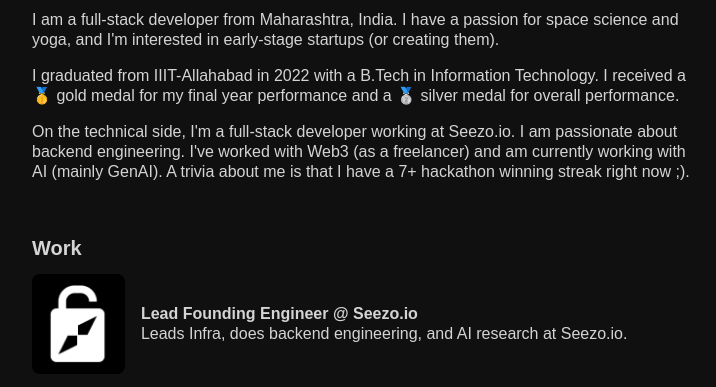
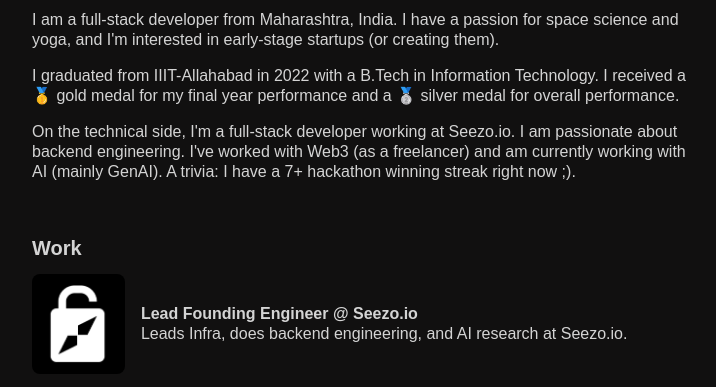
Before and after one commit to thesmallstar/surkar.in, a plain HTML site: page index.html in a window 1280 px wide. Shown: the part 402-789 px from the top of the page, without its empty margins (272-988 px from the left). Drawn offline with nearby package versions, Linux system fonts and the light colour scheme.

Commit message:
Update trivai text

```diff
--- a/index.html
+++ b/index.html
@@ -117,7 +117,7 @@
         <div id="home" class="section text-left text-sm">
             <p class="content">I am a full-stack developer from Maharashtra, India. I have a passion for space science and yoga, and I'm interested in early-stage startups (or creating them).</p>
             <p class="content">I graduated from IIIT-Allahabad in 2022 with a B.Tech in Information Technology. I received a 🥇 gold medal for my final year performance and a 🥈 silver medal for overall performance.</p>
-            <p class="content">On the technical side, I'm a full-stack developer working at Seezo.io. I am passionate about backend engineering. I've worked with Web3 (as a freelancer) and am currently working with AI (mainly GenAI). A trivia about me is that I have a 7+ hackathon winning streak right now ;).</p>
+            <p class="content">On the technical side, I'm a full-stack developer working at Seezo.io. I am passionate about backend engineering. I've worked with Web3 (as a freelancer) and am currently working with AI (mainly GenAI). A trivia: I have a 7+ hackathon winning streak right now ;).</p>
         </div>
 
         <!-- Work Section -->
```
